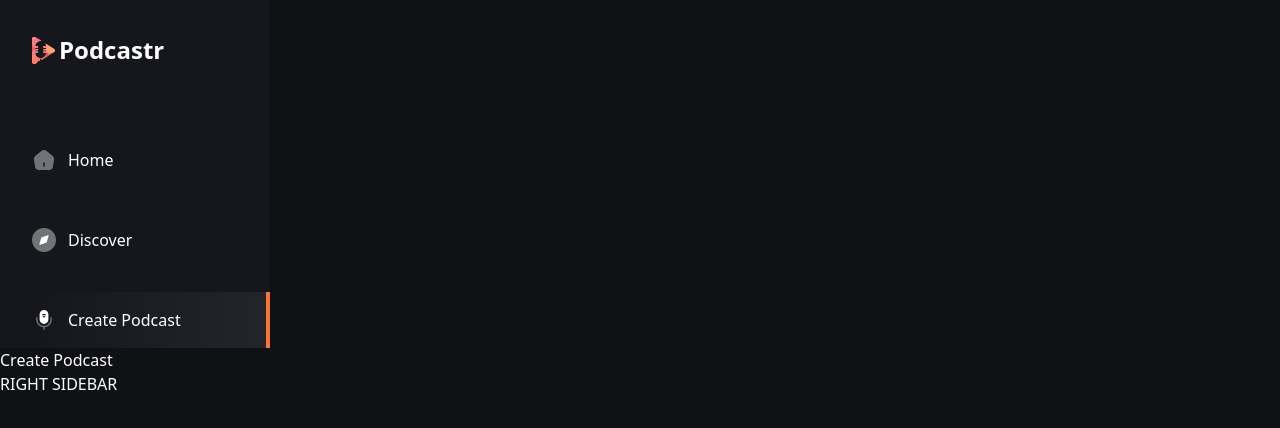
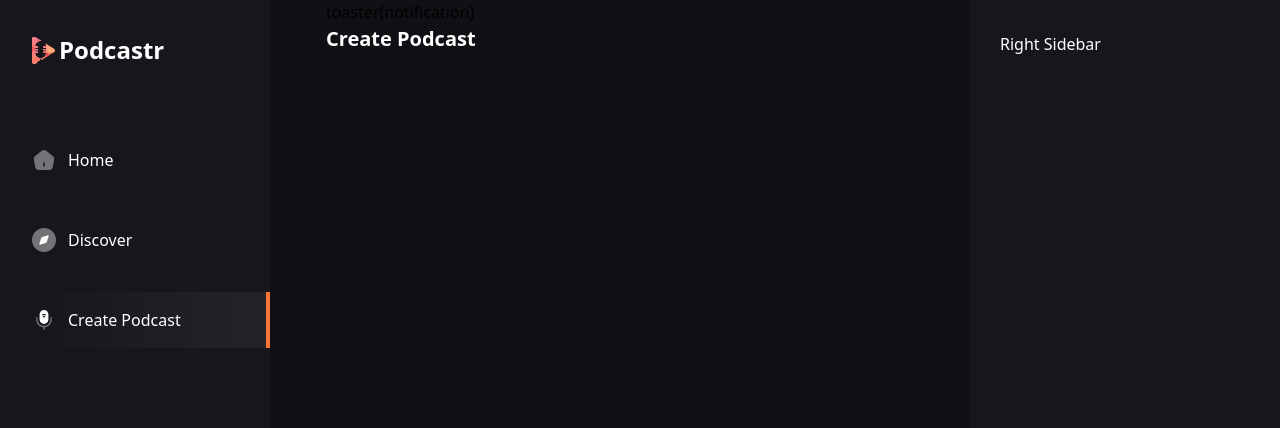
Before and after one commit to niilliiz/podcastr, a Next.js app: page /create-podcast in a window 1280 px wide. Shown: the top 428 px of the page. Built offline with nearby package versions, Linux system fonts and the light colour scheme.

Commit message:
feat: home page, images, base structure

```diff
--- a/app/(root)/create-podcast/page.tsx
+++ b/app/(root)/create-podcast/page.tsx
@@ -1,3 +1,7 @@
 export default function CreatePodcast() {
-  return <p className="text-white-1">Create Podcast</p>;
+  return (
+    <p className="text-white-1">
+      <h1 className="text-20 font-bold text-white-1">Create Podcast</h1>
+    </p>
+  );
 }
--- a/app/(root)/discover/page.tsx
+++ b/app/(root)/discover/page.tsx
@@ -1,3 +1,7 @@
 export default function Discover() {
-  return <p className="text-white-1">Discover</p>;
+  return (
+    <p className="text-white-1">
+      <h1 className="text-20 font-bold text-white-1">Discover</h1>
+    </p>
+  );
 }
--- a/app/(root)/layout.tsx
+++ b/app/(root)/layout.tsx
@@ -1,5 +1,8 @@
 import React from "react";
 import LeftSidebar from "@/components/LeftSidebar";
+import Image from "next/image";
+import RightSidebar from "@/components/RightSidebar";
+import MobileNav from "@/components/MobileNav";
 
 export default function RootLayout({
   children,
@@ -7,11 +10,29 @@ export default function RootLayout({
   children: React.ReactNode;
 }>) {
   return (
-    <div>
-      <main>
+    <div className="relative flex flex-col">
+      <main className="relative flex bg-black-3">
         <LeftSidebar />
-        {children}
-        <p className="text-white-1">RIGHT SIDEBAR</p>
+
+        <section className="flex min-h-screen flex-1 flex-col px-4 sm:px-14">
+          <div className="mx-auto flex w-full max-w-5xl flex-col max-sm:px-4">
+            <div className="flex h-16 items-center justify-between md:hidden">
+              <Image
+                src="/icons/logo.svg"
+                width={30}
+                height={30}
+                alt="menu icon"
+              />
+              <MobileNav />
+            </div>
+            <div className="flex flex-col md:pb-14">
+              toaster(notification)
+              {children}
+            </div>
+          </div>
+        </section>
+
+        <RightSidebar />
       </main>
     </div>
   );
--- a/app/(root)/page.tsx
+++ b/app/(root)/page.tsx
@@ -1,11 +1,22 @@
-import { Button } from "@/components/ui/button";
+import PodcastCard from "@/components/PodcastCard";
+import { podcastData } from "@/constants";
 
 export default function Home() {
   return (
     <div className="mt-9 flex flex-col gap-9">
       <section className="flex flex-col gap-5">
         <h1 className="text-20 font-bold text-white-1">Trending Podcast</h1>
-        <Button className="text-white-1 bg-orange-1">Button</Button>
+        <div className="podcast_grid">
+          {podcastData.map(({ title, id, imgURL, description }) => (
+            <PodcastCard
+              key={id}
+              imgURL={imgURL}
+              title={title}
+              description={description}
+              podcastId={id}
+            />
+          ))}
+        </div>
       </section>
     </div>
   );
--- a/components/LeftSidebar.tsx
+++ b/components/LeftSidebar.tsx
@@ -15,7 +15,7 @@ export default function LeftSidebar() {
       <nav className="flex flex-col gap-6">
         <Link
           href="/"
-          className="flex items-center cursor-pointer gap-1 pb-10 max-lg:justify-center"
+          className="flex cursor-pointer items-center gap-1 pb-10 max-lg:justify-center"
         >
           <Image src="/icons/logo.svg" alt="logo" width={23} height={27} />
           <h1 className="text-24 font-extrabold text-white max-lg:hidden">
@@ -32,7 +32,9 @@ export default function LeftSidebar() {
               key={label}
               className={cn(
                 "flex gap-3 items-center py-4 max-lg:px-4 justify-center lg:justify-start",
-                { "bg-nav-focus border-r-4 border-orange-1": isActive },
+                {
+                  "bg-nav-focus border-r-4 border-orange-1": isActive,
+                },
               )}
             >
               <Image src={imgURL} alt={label} width={24} height={24} />
--- /dev/null
+++ b/components/MobileNav.tsx
@@ -0,0 +1,3 @@
+export default function MobileNav() {
+  return <section className="left_sidebar">MobileNav</section>;
+}
--- /dev/null
+++ b/components/PodcastCard.tsx
@@ -0,0 +1,34 @@
+import Image from "next/image";
+
+export default function PodcastCard({
+  imgURL,
+  title,
+  description,
+  podcastId,
+}: {
+  imgURL: string;
+  title: string;
+  description: string;
+  podcastId: number;
+}) {
+  console.log(description, podcastId);
+  return (
+    <div className="cursor-pointer">
+      <figure>
+        <Image
+          className="aspect-square h-fit w-full rounded-xl 2xl:size-[200px]"
+          src={imgURL}
+          alt={title}
+          width={174}
+          height={174}
+        />
+        <div className="flex flex-col">
+          <h1 className="text-16 truncate font-bold text-white-1">{title}</h1>
+          <h2 className="text-12 truncate font-normal capitalize text-white-4">
+            {description}
+          </h2>
+        </div>
+      </figure>
+    </div>
+  );
+}
--- /dev/null
+++ b/components/RightSidebar.tsx
@@ -0,0 +1,5 @@
+export default function RightSidebar() {
+  return (
+    <section className="right_sidebar text-white-1">Right Sidebar</section>
+  );
+}
--- a/next.config.mjs
+++ b/next.config.mjs
@@ -1,4 +1,13 @@
 /** @type {import('next').NextConfig} */
-const nextConfig = {};
+const nextConfig = {
+  images: {
+    remotePatterns: [
+      {
+        protocol: "https",
+        hostname: "lovely-flamingo-139.convex.cloud",
+      },
+    ],
+  },
+};
 
 export default nextConfig;
```
